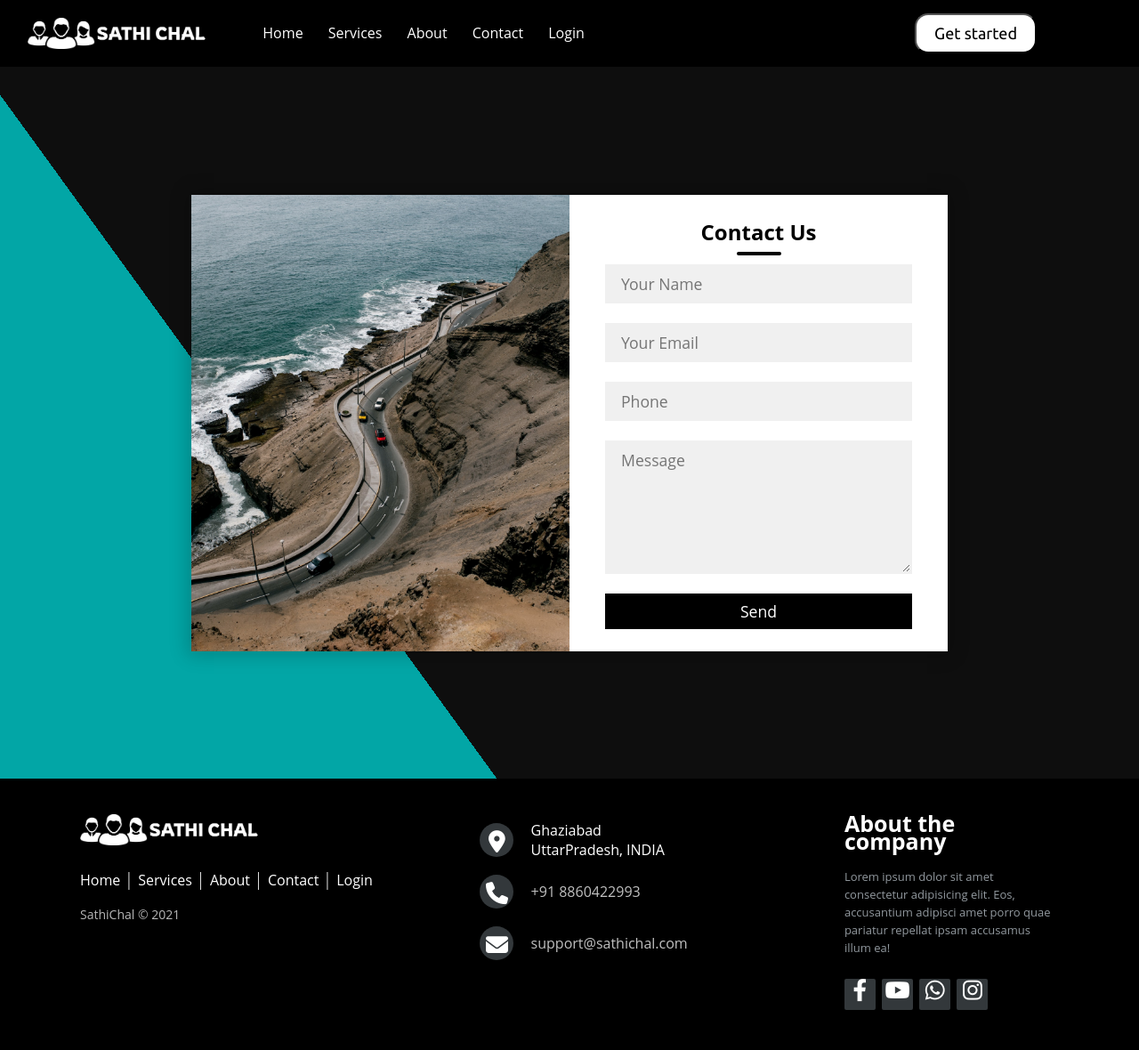
After one commit to helodeepakji/sathichal, a Django app: page /contact in a window 1280 px wide. The commit adds this page. Shown: the whole page at 89% size. Run offline with Django 4.2, Linux system fonts and the light colour scheme.

Commit message:
Create Contact Page

```diff
--- a/home/urls.py
+++ b/home/urls.py
@@ -5,6 +5,7 @@ from . import views
 urlpatterns = [
     path('', views.index, name='index'),
     path('home', views.index, name='index'),
+    path('contact', views.contact, name='contact'),
     path('login', views.loginfun, name='login'),
     path('signup', views.signupfun, name='signup'),
     path('profile', views.profile, name='profile'),
--- a/home/views.py
+++ b/home/views.py
@@ -8,6 +8,10 @@ from django.contrib.auth.hashers import make_password, check_password
 # Create your views here.
 def index(request):
     return render(request,"index.html")
+
+def contact(request):
+    return render(request,"contact.html")
+
 
 def loginfun(request):
     if request.method == 'POST':
--- /dev/null
+++ b/templates/contact.html
@@ -0,0 +1,158 @@
+<html>
+<head>
+  <title>Contact us</title>
+  <link rel="stylesheet" type="text/css" href="style.css">
+  <link href="https://fonts.googleapis.com/css?family=Quicksand&display=swap" rel="stylesheet">
+  <link rel="stylesheet" href="https://cdnjs.cloudflare.com/ajax/libs/font-awesome/6.2.1/css/all.min.css" integrity="sha512-MV7K8+y+gLIBoVD59lQIYicR65iaqukzvf/nwasF0nqhPay5w/9lJmVM2hMDcnK1OnMGCdVK+iQrJ7lzPJQd1w==" crossorigin="anonymous" referrerpolicy="no-referrer" />
+  <meta name="viewport" content="width=device-width,initial-scale=1.0,minimum-scale=1.0,maximum-scale=1.0">
+  {% load static %}
+  <style>
+        *{
+            padding: 0;
+            margin: 0;
+            box-sizing: border-box;
+            font-family: 'Quicksand', sans-serif;
+        }
+
+        body{
+            width: 100%;
+        }
+
+        .contact_box{
+            position: relative;
+            width: 100%;
+            height: 100%;
+            display: flex;
+            justify-content: center;
+            align-items: center;
+            padding: 20px 100px;
+        }
+
+        .contact_box:after{
+            content: '';
+            position: absolute;
+            width: 100%;
+            height: 100%;
+            left: 0;
+            top: 0;
+            background: linear-gradient( 234deg, rgba(14, 14, 14, 1) 70%, rgba(2, 166, 166, 1) 70% );
+            z-index: -1;
+        }
+        .contact{
+            max-width: 850px;
+            display: grid;
+            grid-template-columns: repeat(2, 1fr);
+            justify-content: center;
+            align-items: center;
+            text-align: center;
+            background-color: #fff;
+            box-shadow: 0px 0px 19px 5px rgba(0,0,0,0.19);
+        }
+
+        .leftdiv{
+        background: url("{% static 'images/contact_page.jpg' %}") no-repeat center;
+        background-size: cover;
+        height: 100%;
+        }
+
+        .rightdiv{
+        padding: 25px 40px;
+        }
+
+        h2{
+        position: relative;
+        padding: 0 0 10px;
+        margin-bottom: 10px;
+        }
+
+        h2:after{
+        content: '';
+            position: absolute;
+            left: 50%;
+            bottom: 0;
+            transform: translateX(-50%);
+            height: 4px;
+            width: 50px;
+            border-radius: 2px;
+            background-color: #000000;
+        }
+
+        .field{
+        width: 100%;
+        border: 2px solid rgba(0, 0, 0, 0);
+        outline: none;
+        background-color: rgba(230, 230, 230, 0.6);
+        padding: 0.5rem 1rem;
+        font-size: 1.1rem;
+        margin-bottom: 22px;
+        transition: .3s;
+        }
+
+        .field:hover{
+        background-color: rgba(0, 0, 0, 0.1);
+        }
+
+        textarea{
+        min-height: 150px;
+        }
+
+        .btn{
+        width: 100%;
+        padding: 0.5rem 1rem;
+        background-color: #000000;
+        color: #fff;
+        font-size: 1.1rem;
+        border: none;
+        outline: none;
+        cursor: pointer;
+        transition: .3s;
+        }
+
+        .btn:hover{
+            background-color: #313131;
+        }
+
+        .field:focus{
+            border: 2px solid rgba(30,85,250,0.47);
+            background-color: #fff;
+        }
+
+        @media screen and (max-width: 880px){
+        .contact{
+            grid-template-columns: 1fr;
+        }
+        .leftdiv{
+            height: 200px;
+        }
+        }
+        @media screen and (max-width: 500px) {
+            .contact_box{
+                padding: 5%;
+            }
+            .rightdiv {
+                padding: 25px 10px;
+            }
+        }
+  </style>
+</head>
+<body>
+    {% include 'layout/navbar.html' %}
+
+  <div class="contact_box">
+    <div class="contact">
+      <div class="leftdiv"></div>
+      <div class="rightdiv">
+        <h2>Contact Us</h2>
+        <form action="contact" method="post">
+            <input type="text" class="field" placeholder="Your Name">
+            <input type="text" class="field" placeholder="Your Email">
+            <input type="text" class="field" placeholder="Phone">
+            <textarea placeholder="Message" class="field"></textarea>
+            <button class="btn">Send</button>
+        </form>
+      </div>
+    </div>
+  </div>
+    {% include 'layout/footer.html' %}
+</body>
+</html>
--- a/templates/layout/navbar.html
+++ b/templates/layout/navbar.html
@@ -151,7 +151,7 @@
             <a href="home">Home</a>
             <a href="">Services</a>
             <a href="">About</a>
-            <a href="">Contact</a>
+            <a href="contact">Contact</a>
             {% if user.is_authenticated %}
             <a href="logout">LogOut</a>
             {% else %}
```
Also changed, not shown: db.sqlite3, static/images/contact_page.jpg (added).
